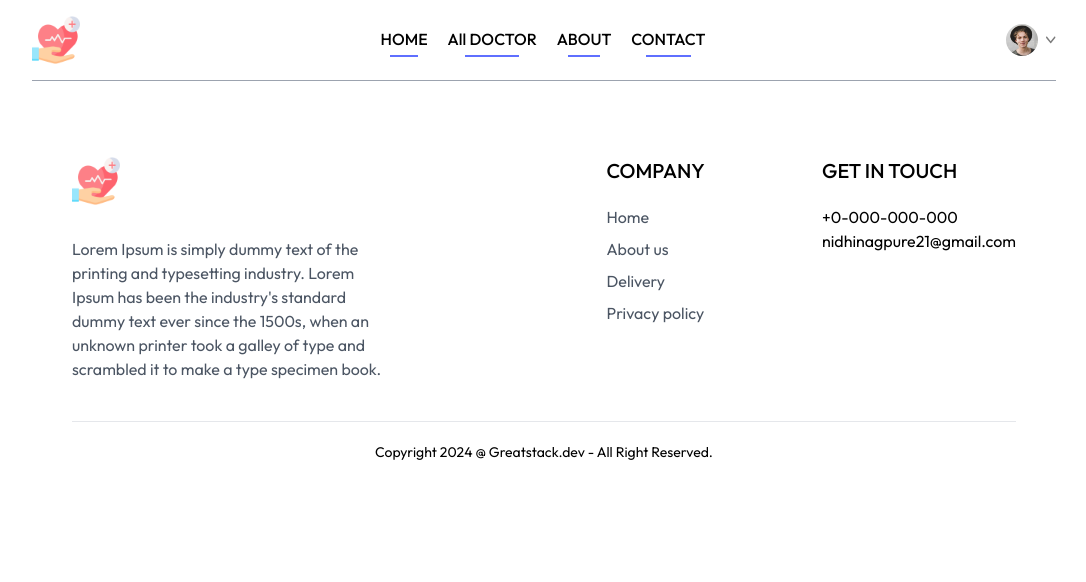
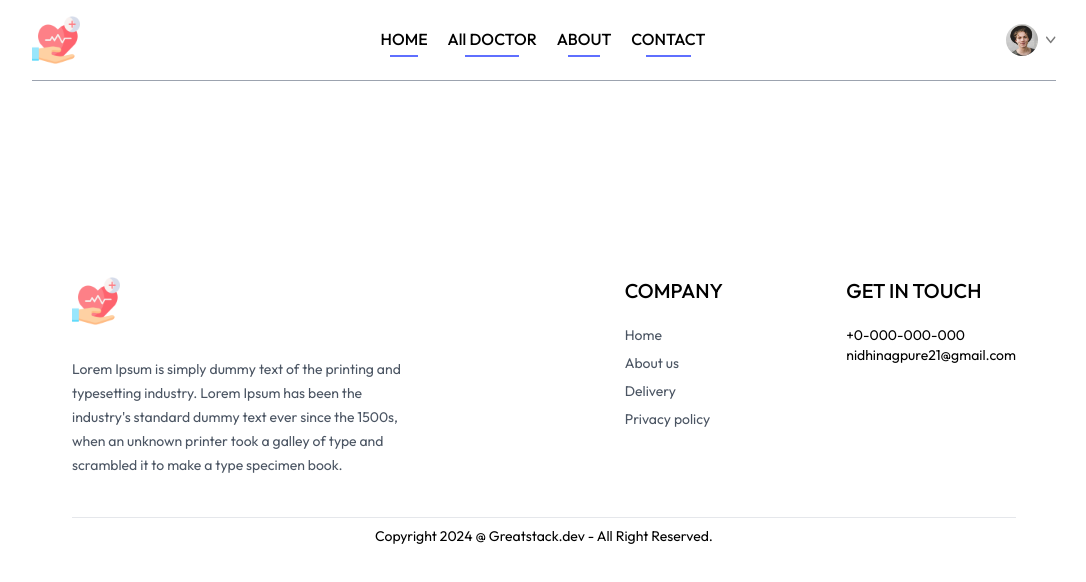
Before and after one commit to nidhinagpure/healthcare, a React (Vite) app in the folder frontend/: page /contact in a window 1280 px wide. Shown: the top 582 px of the page, without its empty margins (96-1182 px from the left). Built offline with nearby package versions, Linux system fonts and the light colour scheme.

Commit message:
footer set over all pages

```diff
--- a/frontend/src/componenets/Footer.jsx
+++ b/frontend/src/componenets/Footer.jsx
@@ -4,7 +4,7 @@ import logo from './../assets/healthcare.png'
 const Footer = () => {
   return (
     <div className='pt-4 md:mx-10 '>
-       <div className='flex flex-col sm:grid grid-cols-[3fr_1fr_1fr] gap-14 my-10'>
+       <div className='flex flex-col sm:grid grid-cols-[3fr_1fr_1fr] gap-14 my-10 mt-40 text-sm'>
          {/*--- left section */}
          <div>
             <img className='w-12 h-12 mb-8'src={logo}/>
@@ -33,7 +33,7 @@ const Footer = () => {
         </div>
          <div>
             <hr />
-            <p className='py-5 text-sm text-center'>Copyright 2024 @ Greatstack.dev - All Right Reserved.</p>
+            <p className='py-5 sm:py-2 text-sm text-center'>Copyright 2024 @ Greatstack.dev - All Right Reserved.</p>
          </div>
     </div>
   )
```
